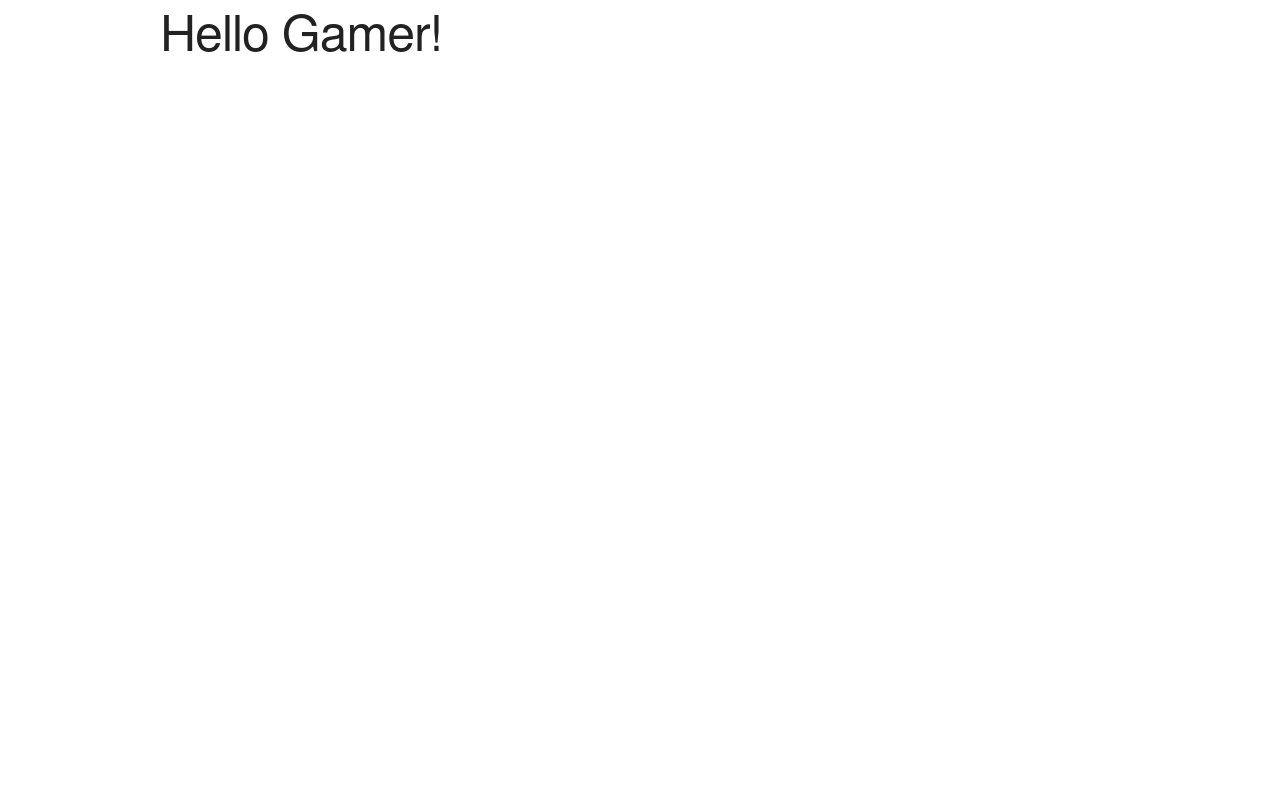
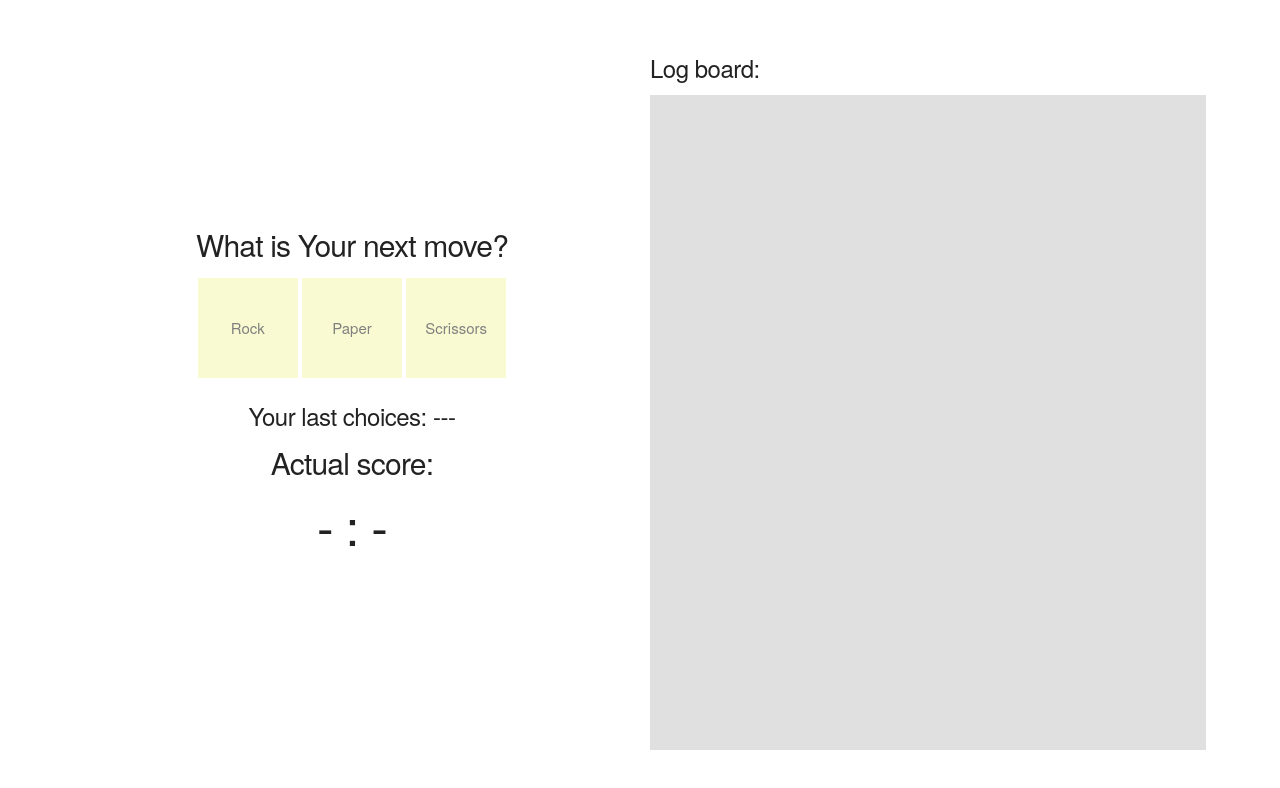
Before and after one commit to jaroslaw-bagnicki/rock-paper-scissors, a plain HTML site: page index.html in a window 1280 px wide. Drawn offline with Linux system fonts and the light colour scheme.

Commit message:
UI: First draft

```diff
--- a/css/skeleton.css
+++ b/css/skeleton.css
@@ -132,14 +132,14 @@ body {
 –––––––––––––––––––––––––––––––––––––––––––––––––– */
 h1, h2, h3, h4, h5, h6 {
   margin-top: 0;
-  margin-bottom: 2rem;
+  /* margin-bottom: 2rem; */
   font-weight: 300; }
-h1 { font-size: 4.0rem; line-height: 1.2;  letter-spacing: -.1rem;}
-h2 { font-size: 3.6rem; line-height: 1.25; letter-spacing: -.1rem; }
-h3 { font-size: 3.0rem; line-height: 1.3;  letter-spacing: -.1rem; }
-h4 { font-size: 2.4rem; line-height: 1.35; letter-spacing: -.08rem; }
-h5 { font-size: 1.8rem; line-height: 1.5;  letter-spacing: -.05rem; }
-h6 { font-size: 1.5rem; line-height: 1.6;  letter-spacing: 0; }
+h1 { font-size: 4.0rem; line-height: 1.2;  margin-bottom: 2rem;   letter-spacing: -.1rem;}
+h2 { font-size: 3.6rem; line-height: 1.25; margin-bottom: 1.8rem; letter-spacing: -.1rem; }
+h3 { font-size: 3.0rem; line-height: 1.3;  margin-bottom: 1.5rem; letter-spacing: -.1rem; }
+h4 { font-size: 2.4rem; line-height: 1.35; margin-bottom: 1.2rem; letter-spacing: -.08rem; }
+h5 { font-size: 1.8rem; line-height: 1.5;  margin-bottom: .9rem;  letter-spacing: -.05rem; }
+h6 { font-size: 1.5rem; line-height: 1.6;  margin-bottom: .75rem; letter-spacing: 0; }
 
 /* Larger than phablet */
 @media (min-width: 550px) {
--- a/css/style.css
+++ b/css/style.css
@@ -0,0 +1,55 @@
+*, *:before, *:after {
+  box-sizing: border-box;
+}
+
+.u-center {
+  text-align: center;
+}
+
+.game-area {
+  height: 100vh;
+  width: 90%;
+  max-width: 1200px;
+  margin: 0 auto;
+  padding: 5rem 0;
+  display: flex;
+}
+
+.game-interface-wrapper,
+.gamelog-wrapper {
+  display: flex;
+  flex-direction: column;
+  width: 50%;
+  padding: 0 1rem;
+}
+
+.game-interface-wrapper {
+  display: flex;
+  flex-direction: column;
+  justify-content: center;
+}
+
+.game-button {
+  display: inline-block;
+  height: 10rem;
+  width: 10rem;
+  margin-bottom: 2rem;
+  background-color: lightgoldenrodyellow;
+}
+
+.game-button a {
+  color: grey;
+  text-decoration: none;
+  line-height: 10rem;
+}
+
+.game-button a:hover {
+  color: black;
+}
+
+#gamelog-board {
+  flex-grow: 1;
+  background-color: hsl(0, 0%, 88%);
+  padding: 0 .5rem;
+  overflow: auto;
+}
--- a/index.html
+++ b/index.html
@@ -11,8 +11,37 @@
   <title>The Game: Rock-paper-scrissors</title>
 </head>
 <body>
-  <div class="container">
-      <h1>Hello Gamer!</h1>
+  <div class="game-area">
+    <div class="game-interface-wrapper u-center">
+        <h4>What is Your next move?</h4>
+        <div class="game-buttons">
+          <div class="game-button">
+            <a href="#!">
+              Rock
+            </a>
+          </div>
+          <div class="game-button">
+            <a href="#!">
+              Paper
+            </a>
+          </div>
+          <div class="game-button">
+            <a href="#!">
+              Scrissors
+            </a>
+          </div>
+        </div>
+        <h5>Your last choices: ---</h5>
+        <h4>Actual score:</h4>
+        <h1 class="game-score"> - : -</h1>
+    </div> <!-- Game-main end -->
+
+      <div class="gamelog-wrapper">
+        <h5 class="gamelog-board-title">Log board:</h5>
+        <div id="gamelog-board">
+        </div>
+      </div> <!-- Log-board end -->
+    </div> <!-- Game-area end -->
   </div>
 </body>
 </html>
```
